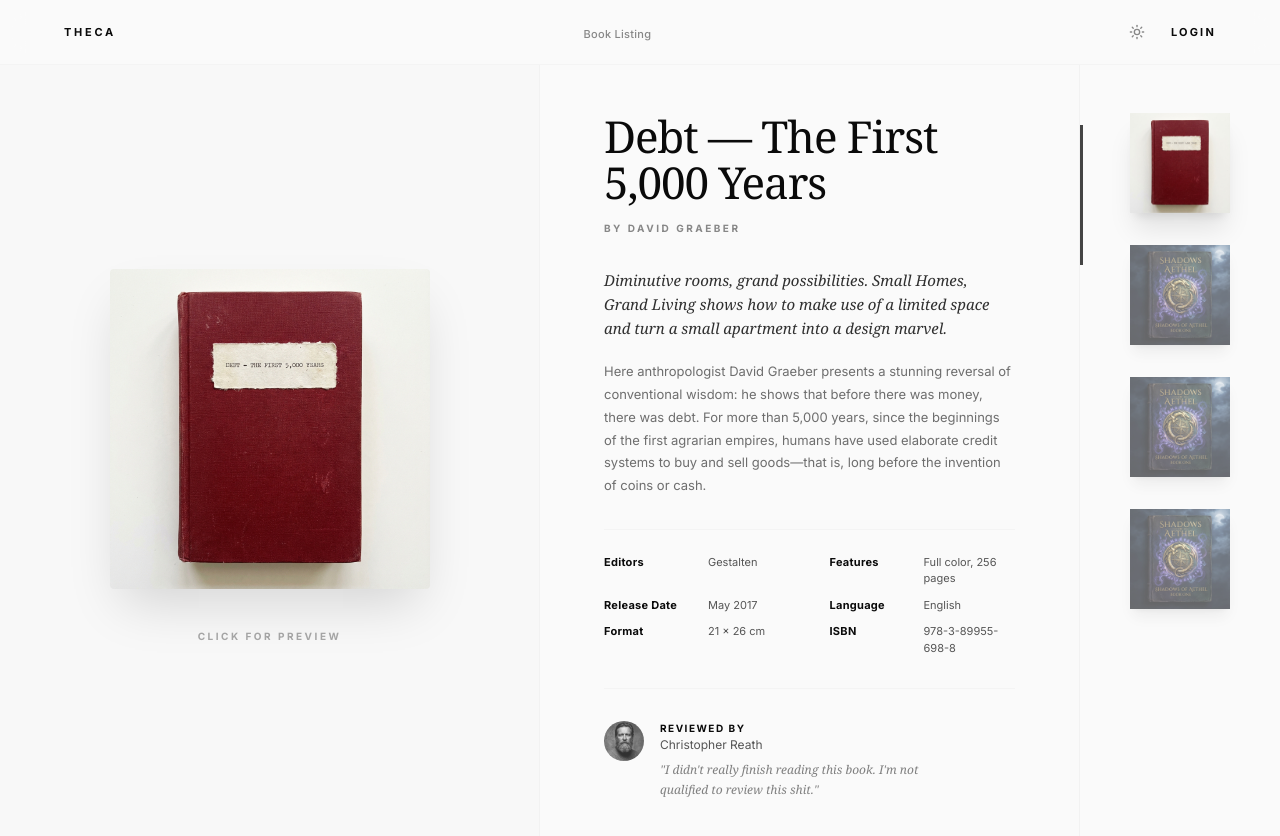
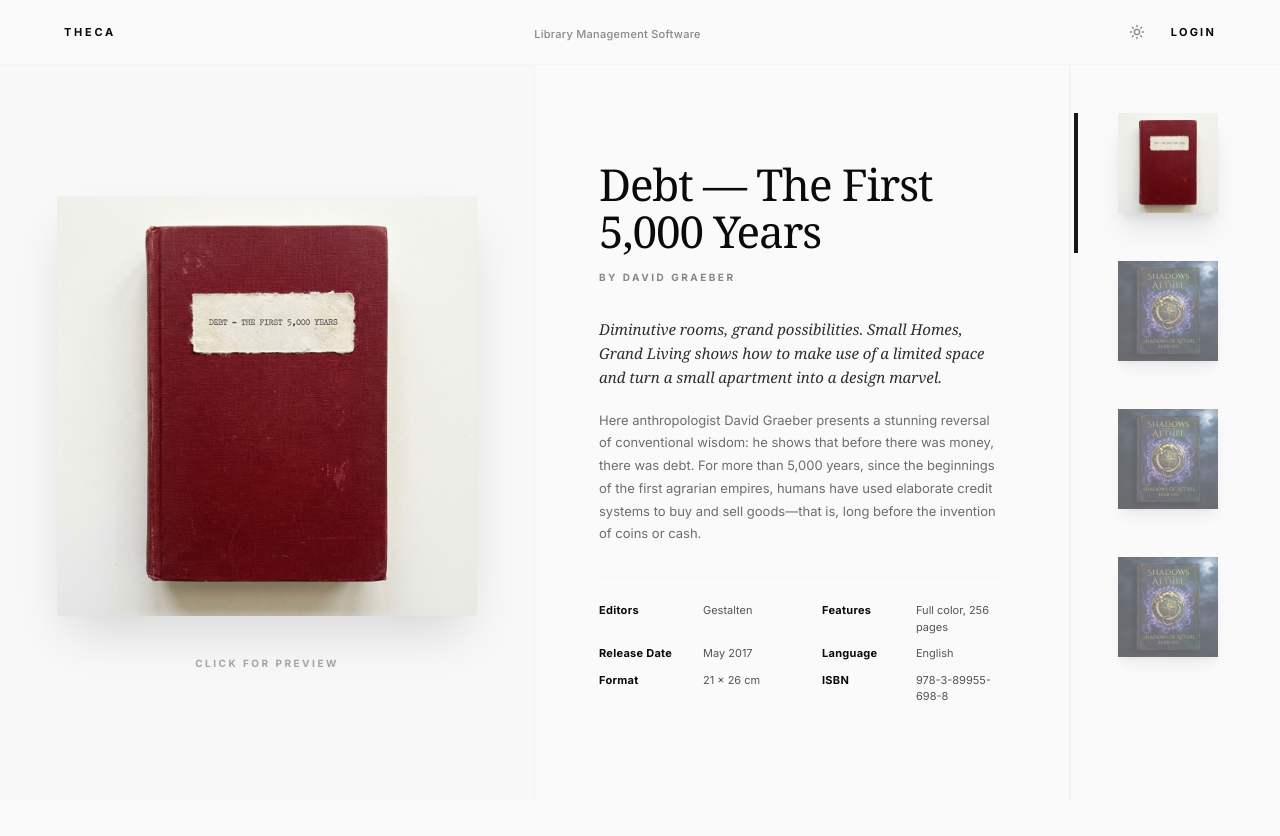
Before and after one commit to todo-labs/theca, a Next.js app: page / in a window 1280 px wide. Shown: the top 836 px of the page. After the commit the page ends 801 px from the top, so only its background shows below. Built offline with nearby package versions, Linux system fonts and the light colour scheme; a web font is replaced by a local one.

Commit message:
feat: add public home page

```diff
--- a/app/globals.css
+++ b/app/globals.css
@@ -122,3 +122,18 @@
     @apply bg-background text-foreground;
   }
 }
+@layer utilities {
+  .custom-scrollbar::-webkit-scrollbar {
+    width: 3px;
+  }
+  .custom-scrollbar::-webkit-scrollbar-track {
+    background: transparent;
+  }
+  .custom-scrollbar::-webkit-scrollbar-thumb {
+    background: var(--border);
+    border-radius: 10px;
+  }
+  .custom-scrollbar::-webkit-scrollbar-thumb:hover {
+    background: var(--muted-foreground);
+  }
+}
--- a/app/page.tsx
+++ b/app/page.tsx
@@ -1,10 +1,29 @@
+"use client"
+
+import { useState, useRef, useEffect } from "react"
 import { Header } from "@/components/layout/header"
 import { BookCover } from "@/components/book/book-cover"
 import { BookDetails } from "@/components/book/book-details"
 import { Sidebar } from "@/components/bookshelf/sidebar"
 
+interface Book {
+  id: string
+  title: React.ReactNode
+  author: string
+  description: React.ReactNode
+  metadata: {
+    label: string
+    value: string
+    minWidth?: string
+  }[]
+  coverSrc: string
+  coverAlt: string
+}
+
 export default function BookListingPage() {
-  const bookData = {
+  const books: Book[] = [
+    {
+      id: "debt",
       title: (
         <>
           Debt — The First<br />
@@ -30,24 +49,110 @@
         { label: "Format", value: "21 x 26 cm", minWidth: "80px" },
         { label: "ISBN", value: "978-3-89955-698-8" },
       ],
-    reviewer: {
-      name: "Christopher Reath",
-      avatarSrc: "/images/reviewer.png",
-      initials: "CR",
-      quote: "I didn't really finish reading this book. I'm not qualified to review this shit."
+      coverSrc: "/images/debt-cover.png",
+      coverAlt: "Debt - The First 5,000 Years"
+    },
+    {
+      id: "fantasy1",
+      title: (
+        <>
+          The Fellowship<br />
+          of the Ring
+        </>
+      ),
+      author: "J.R.R. Tolkien",
+      description: (
+        <>
+          <p className="font-serif text-[15px] italic text-foreground/85 leading-[1.6]">
+            In ancient times the Rings of Power were crafted by the Elven-smiths.
+          </p>
+          <p className="leading-[1.75]">
+            One Ring to rule them all, One Ring to find them, One Ring to bring them all and in the darkness bind them. In the Land of Mordor where the Shadows lie.
+          </p>
+        </>
+      ),
+      metadata: [
+        { label: "Publisher", value: "Allen & Unwin", minWidth: "80px" },
+        { label: "Features", value: "423 pages" },
+        { label: "Release Date", value: "July 1954", minWidth: "80px" },
+        { label: "Language", value: "English" },
+        { label: "Format", value: "Hardcover", minWidth: "80px" },
+        { label: "ISBN", value: "978-0-618-00221-4" },
+      ],
+      coverSrc: "/images/fantasy-cover.png",
+      coverAlt: "The Fellowship of the Ring"
+    },
+    {
+      id: "fantasy2",
+      title: (
+        <>
+          The Two<br />
+          Towers
+        </>
+      ),
+      author: "J.R.R. Tolkien",
+      description: (
+        <>
+          <p className="font-serif text-[15px] italic text-foreground/85 leading-[1.6]">
+            The Fellowship is broken. Some fight the enemy in the open, others go on a secret mission.
+          </p>
+          <p className="leading-[1.75]">
+            Frodo and Sam must travel deep into Mordor to destroy the Ring, while Aragorn and his companions defend the people of Middle-earth.
+          </p>
+        </>
+      ),
+      metadata: [
+        { label: "Publisher", value: "Allen & Unwin", minWidth: "80px" },
+        { label: "Features", value: "352 pages" },
+        { label: "Release Date", value: "November 1954", minWidth: "80px" },
+        { label: "Language", value: "English" },
+        { label: "Format", value: "Hardcover", minWidth: "80px" },
+        { label: "ISBN", value: "978-0-618-00222-1" },
+      ],
+      coverSrc: "/images/fantasy-cover.png",
+      coverAlt: "The Two Towers"
+    },
+    {
+      id: "fantasy3",
+      title: (
+        <>
+          The Return<br />
+          of the King
+        </>
+      ),
+      author: "J.R.R. Tolkien",
+      description: (
+        <>
+          <p className="font-serif text-[15px] italic text-foreground/85 leading-[1.6]">
+            The forces of darkness gather. The fate of Middle-earth hangs in the balance.
+          </p>
+          <p className="leading-[1.75]">
+            As the War of the Ring reaches its climax, heroes face their ultimate tests. Sacrifices must be made, and a new age begins.
+          </p>
+        </>
+      ),
+      metadata: [
+        { label: "Publisher", value: "Allen & Unwin", minWidth: "80px" },
+        { label: "Features", value: "416 pages" },
+        { label: "Release Date", value: "October 1955", minWidth: "80px" },
+        { label: "Language", value: "English" },
+        { label: "Format", value: "Hardcover", minWidth: "80px" },
+        { label: "ISBN", value: "978-0-618-00223-8" },
+      ],
+      coverSrc: "/images/fantasy-cover.png",
+      coverAlt: "The Return of the King"
     }
+  ]
+
+  const [selectedBookIndex, setSelectedBookIndex] = useState(0)
+  const sidebarItemsRef = useRef<(HTMLDivElement | null)[]>([])
+
+  const selectedBook = books[selectedBookIndex]
+  const otherBooks = books.filter((_, i) => i !== selectedBookIndex)
+
+  const handleBookSelect = (index: number) => {
+    setSelectedBookIndex(index)
   }
-
-  const activeBook = {
-    src: "/images/debt-cover.png",
-    alt: "Current Book"
-  }
-
-  const suggestedBooks = [
-    { src: "/images/fantasy-cover.png", alt: "Suggested Book 1" },
-    { src: "/images/fantasy-cover.png", alt: "Suggested Book 2" },
-    { src: "/images/fantasy-cover.png", alt: "Suggested Book 3" },
-  ]
 
   return (
     <div className="min-h-screen bg-background text-foreground font-sans selection:bg-primary/10 selection:text-primary">
@@ -55,19 +160,26 @@
 
       <main className="grid grid-cols-1 lg:grid-cols-[1fr_1px_1fr_1px_auto] min-h-[calc(100vh-64px)]">
         <BookCover
-          src={activeBook.src}
-          alt={activeBook.alt}
+          src={selectedBook.coverSrc}
+          alt={selectedBook.coverAlt}
         />
 
         <div className="hidden lg:block bg-border/40" />
 
-        <BookDetails {...bookData} />
+        <BookDetails
+          title={selectedBook.title}
+          author={selectedBook.author}
+          description={selectedBook.description}
+          metadata={selectedBook.metadata}
+        />
 
         <div className="hidden lg:block bg-border/40" />
 
         <Sidebar
-          activeBook={activeBook}
-          suggestedBooks={suggestedBooks}
+          books={books}
+          selectedIndex={selectedBookIndex}
+          onSelectBook={handleBookSelect}
+          itemsRef={sidebarItemsRef}
         />
       </main>
     </div>
--- a/components/book/book-cover.tsx
+++ b/components/book/book-cover.tsx
@@ -13,9 +13,9 @@
           <Image
             src={src}
             alt={alt}
-            width={320}
-            height={480}
-            className="h-auto w-[280px] lg:w-[320px] object-cover"
+            width={420}
+            height={630}
+            className="h-auto w-[320px] lg:w-[420px] object-cover"
             priority
           />
         </div>
--- a/components/book/book-details.tsx
+++ b/components/book/book-details.tsx
@@ -1,5 +1,4 @@
 import { BookMetadata } from "./book-metadata"
-import { BookReviewer } from "./book-reviewer"
 
 interface BookDetailsProps {
   title: React.ReactNode
@@ -10,15 +9,9 @@
     value: string
     minWidth?: string
   }[]
-  reviewer: {
-    name: string
-    avatarSrc: string
-    initials: string
-    quote: string
-  }
 }
 
-export function BookDetails({ title, author, description, metadata, reviewer }: BookDetailsProps) {
+export function BookDetails({ title, author, description, metadata }: BookDetailsProps) {
   return (
     <section className="flex flex-col justify-center px-10 py-12 lg:px-14 xl:px-16">
       <div className="space-y-8 max-w-md">
@@ -38,10 +31,6 @@
         <div className="border-t border-border/30 my-6" />
 
         <BookMetadata items={metadata} />
-
-        <div className="border-t border-border/30 my-6" />
-
-        <BookReviewer {...reviewer} />
       </div>
     </section>
   )
--- a/components/bookshelf/sidebar-item.tsx
+++ b/components/bookshelf/sidebar-item.tsx
@@ -5,14 +5,21 @@
   src: string
   alt: string
   isActive?: boolean
+  onClick?: () => void
 }
 
-export function SidebarItem({ src, alt, isActive }: SidebarItemProps) {
+export function SidebarItem({ src, alt, isActive, onClick }: SidebarItemProps) {
   return (
-    <div className={cn(
-      "group relative cursor-pointer transition-all duration-300 flex items-center justify-center",
-      isActive ? "opacity-100" : "opacity-60 hover:opacity-100"
-    )}>
+    <div
+      className={cn(
+        "group relative cursor-pointer transition-all duration-300 flex flex-col items-center",
+        isActive ? "opacity-100" : "opacity-60 hover:opacity-100"
+      )}
+      onClick={onClick}
+    >
+      {isActive && (
+        <div className="absolute -left-[44px] top-0 h-[140px] w-[4px] bg-primary" />
+      )}
       <Image
         src={src}
         alt={alt}
--- a/components/bookshelf/sidebar.tsx
+++ b/components/bookshelf/sidebar.tsx
@@ -1,28 +1,47 @@
 import { SidebarItem } from "./sidebar-item"
+import { useEffect } from "react"
+
+interface Book {
+  id: string
+  coverSrc: string
+  coverAlt: string
+}
 
 interface SidebarProps {
-  activeBook: {
-    src: string
-    alt: string
-  }
-  suggestedBooks: {
-    src: string
-    alt: string
-  }[]
+  books: Book[]
+  selectedIndex: number
+  onSelectBook: (index: number) => void
+  itemsRef: React.MutableRefObject<(HTMLDivElement | null)[]>
 }
 
-export function Sidebar({ activeBook, suggestedBooks }: SidebarProps) {
+export function Sidebar({ books, selectedIndex, onSelectBook, itemsRef }: SidebarProps) {
+  useEffect(() => {
+    const selectedItem = itemsRef.current[selectedIndex]
+    if (selectedItem) {
+      selectedItem.scrollIntoView({
+        behavior: "smooth",
+        block: "center",
+        inline: "center"
+      })
+    }
+  }, [selectedIndex, itemsRef])
+
   return (
-    <section className="relative hidden lg:flex flex-col justify-start w-[180px] xl:w-[200px] bg-background">
-      <div className="flex flex-col items-center gap-8 py-12 px-8 relative">
-        {/* Active Item Indicator Line - positioned on the left */}
-        <div className="absolute left-0 top-[60px] h-[140px] w-[3px] bg-primary/80" />
-
-        <SidebarItem {...activeBook} isActive />
-
-        {/* Other Items */}
-        {suggestedBooks.map((book, i) => (
-          <SidebarItem key={i} {...book} />
+    <section className="relative hidden lg:flex flex-col justify-start w-[180px] xl:w-[210px] bg-background border-l border-border/30">
+      <div className="flex flex-col items-center gap-12 py-12 pl-8 pr-12 relative overflow-y-auto flex-1 custom-scrollbar">
+        {books.map((book, index) => (
+          <div
+            key={book.id}
+            ref={(el) => { itemsRef.current[index] = el }}
+            className="w-full flex justify-center"
+          >
+            <SidebarItem
+              src={book.coverSrc}
+              alt={book.coverAlt}
+              isActive={index === selectedIndex}
+              onClick={() => onSelectBook(index)}
+            />
+          </div>
         ))}
       </div>
     </section>
--- a/components/layout/header.tsx
+++ b/components/layout/header.tsx
@@ -9,7 +9,7 @@
           <span className="text-[11px] font-bold tracking-[0.25em] uppercase">theca</span>
         </div>
         <nav className="hidden md:block">
-          <span className="text-[11px] font-medium tracking-wide text-muted-foreground/70">Book Listing</span>
+          <span className="text-[11px] font-medium tracking-wide text-muted-foreground/70">Library Management Software</span>
         </nav>
         <div className="flex items-center gap-2">
           <ThemeToggle />
```
Lines whose indentation alone changed are shown as unchanged.
